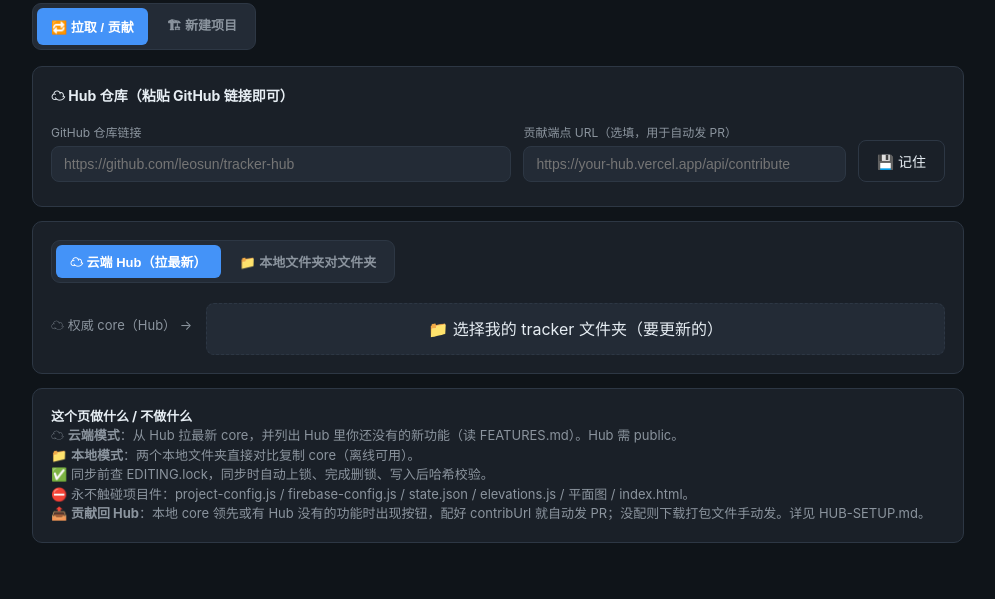
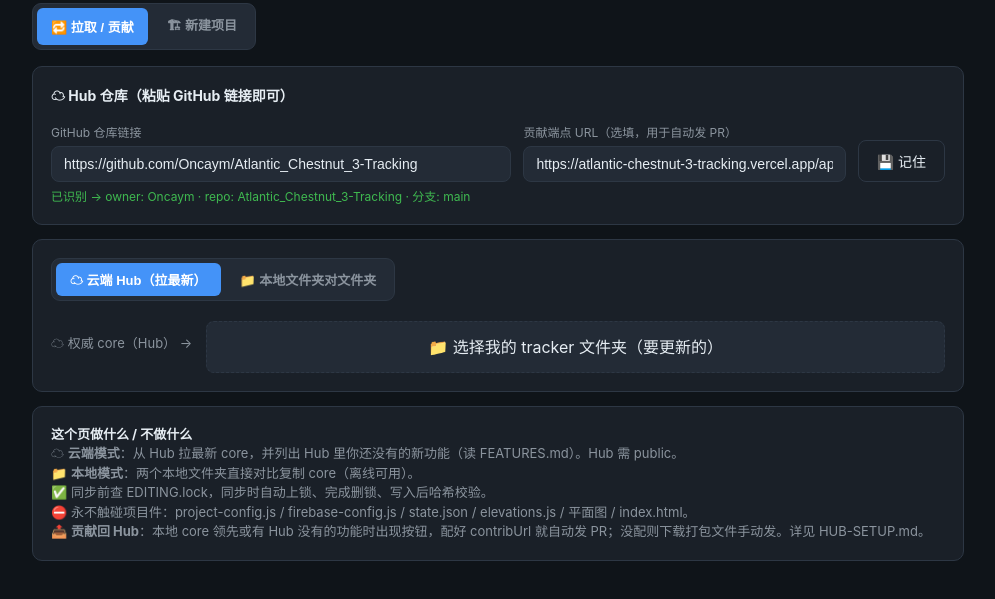
Before and after one commit to Oncaym/Atlantic_Chestnut-3-Tracking, a website: page project-sync.html in a window 1280 px wide. Shown: the part 93-692 px from the top of the page, without its empty margins (142-1137 px from the left). Drawn offline with Linux system fonts and the light colour scheme.

Commit message:
Add files via upload

```diff
--- a/project-sync.html
+++ b/project-sync.html
@@ -89,9 +89,9 @@
   <h2 data-i18n="hub_h">☁ Hub 仓库（粘贴 GitHub 链接即可）</h2>
   <div class="row">
     <div style="flex:2"><label data-i18n="hub_link">GitHub 仓库链接</label>
-      <input type="text" id="hubLink" placeholder="https://github.com/leosun/tracker-hub" oninput="onHubLink()"></div>
+      <input type="text" id="hubLink" value="https://github.com/Oncaym/Atlantic_Chestnut_3-Tracking" placeholder="https://github.com/leosun/tracker-hub" oninput="onHubLink()"></div>
     <div style="flex:1.4"><label data-i18n="hub_contrib">贡献端点 URL（选填，用于自动发 PR）</label>
-      <input type="text" id="hubContrib" placeholder="https://your-hub.vercel.app/api/contribute"></div>
+      <input type="text" id="hubContrib" value="https://atlantic-chestnut-3-tracking.vercel.app/api/contribute" placeholder="https://your-hub.vercel.app/api/contribute"></div>
     <button class="btn ghost" onclick="saveHub()" data-i18n="hub_save">💾 记住</button>
   </div>
   <div class="parsed" id="hubParsed"></div>
```
